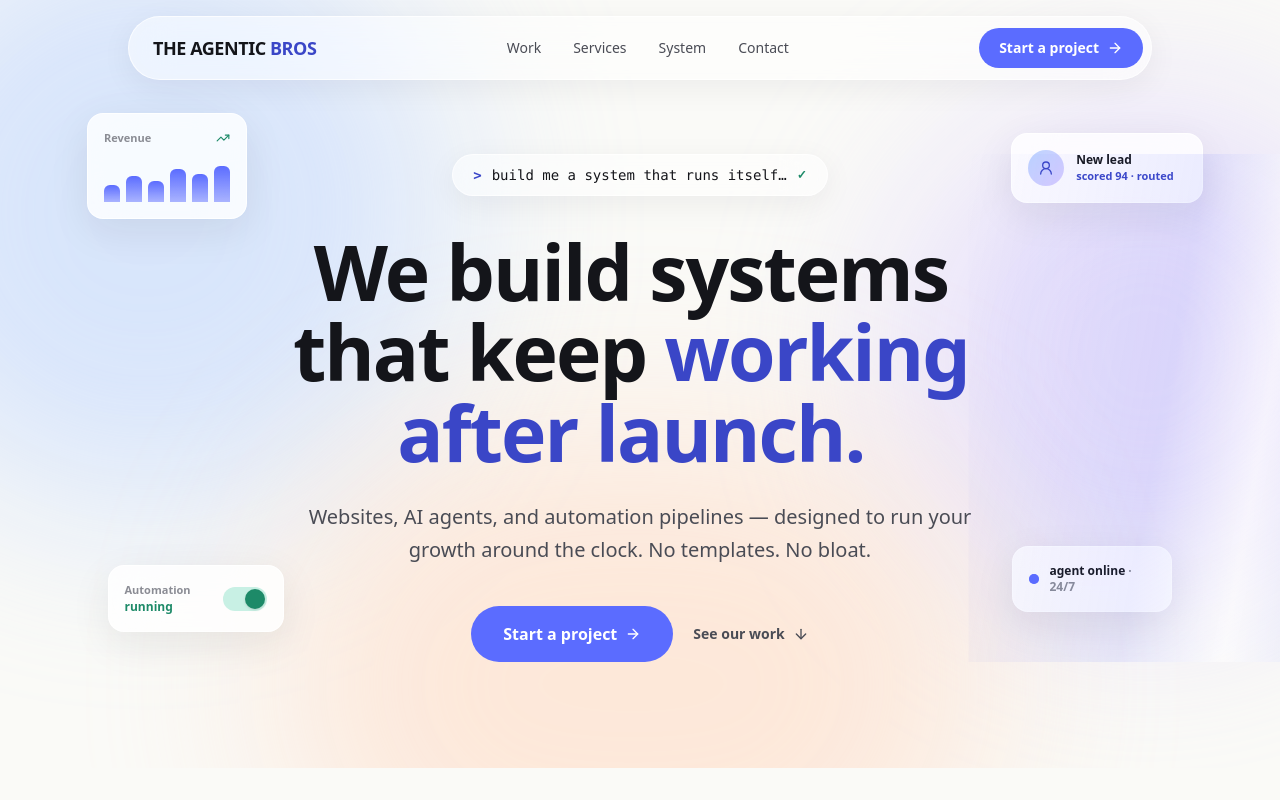
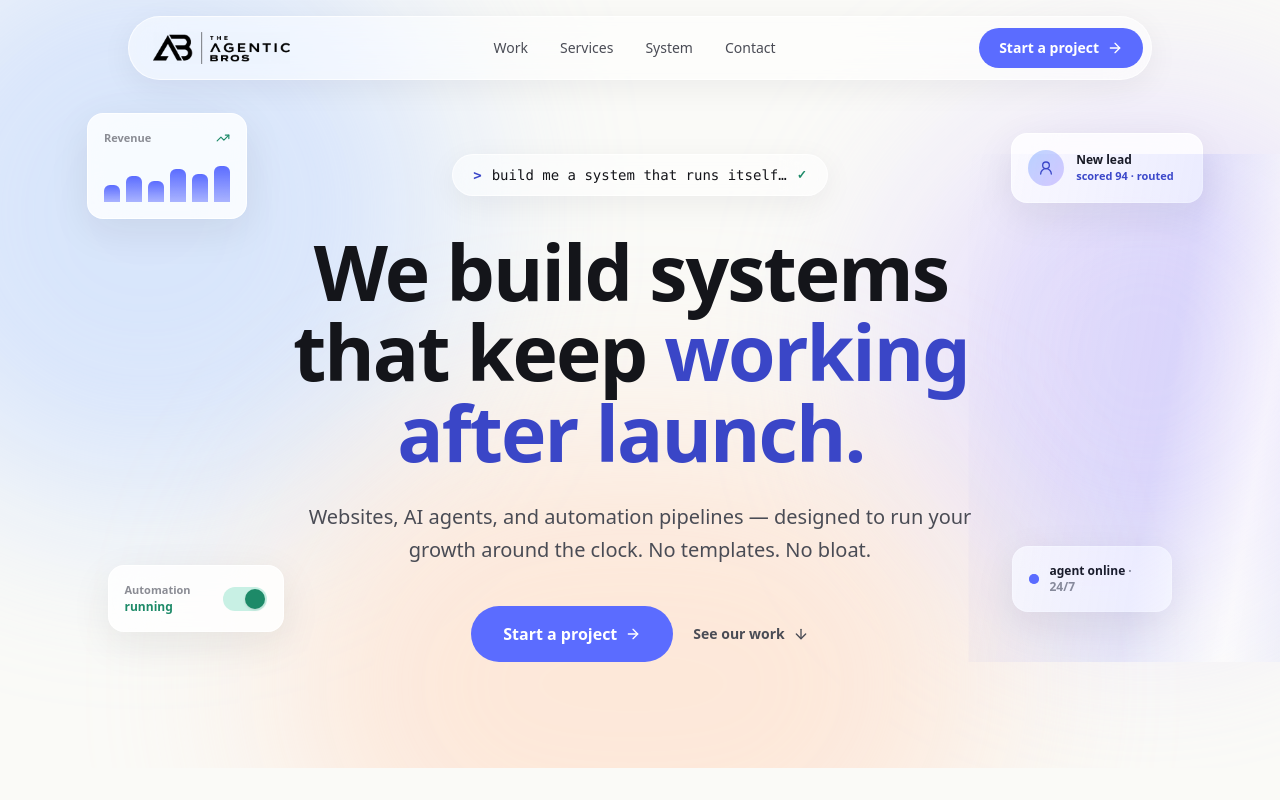
Before and after one commit to theagenticbros/TheAgenticBros_Website_new, a Next.js app: page / in a window 1280 px wide. Shown: the top 800 px of the page. Built offline with nearby package versions, Linux system fonts and the light colour scheme.

Commit message:
Add brand logo to navbar and footer
Replace text wordmark with transparent PNG logo (AB monogram + wordmark).

Co-Authored-By: Claude Opus 4.8 <noreply@anthropic.com>

```diff
--- a/src/components/Footer.tsx
+++ b/src/components/Footer.tsx
@@ -1,3 +1,4 @@
+import Image from "next/image";
 import { Mail } from "lucide-react";
 import { FaGithub, FaXTwitter, FaLinkedin } from "react-icons/fa6";
 
@@ -13,9 +14,13 @@ export default function Footer() {
   return (
     <footer className="border-t border-line bg-alt py-12">
       <div className="mx-auto flex max-w-6xl flex-col items-center justify-between gap-6 px-6 md:flex-row">
-        <span className="font-heading text-lg font-bold text-ink">
-          THE AGENTIC <span className="text-accent-ink">BROS</span>
-        </span>
+        <Image
+          src="/logo.png"
+          alt="The Agentic Bros"
+          width={1614}
+          height={377}
+          className="h-9 w-auto"
+        />
 
         <div className="flex items-center gap-3">
           {socials.map(({ href, label, Icon }) => (
--- a/src/components/Navbar.tsx
+++ b/src/components/Navbar.tsx
@@ -4,6 +4,7 @@ import { useState } from "react";
 import { motion, AnimatePresence } from "framer-motion";
 import { Menu, X, ArrowRight } from "lucide-react";
 import Link from "next/link";
+import Image from "next/image";
 
 const navLinks = [
   { href: "#work", label: "Work" },
@@ -23,8 +24,15 @@ export default function Navbar() {
       className="fixed inset-x-0 top-4 z-50 px-4"
     >
       <nav className="glass mx-auto flex h-16 max-w-5xl items-center justify-between rounded-full pl-6 pr-2">
-        <Link href="/" className="font-heading text-base font-bold tracking-tight sm:text-lg">
-          THE AGENTIC <span className="text-accent-ink">BROS</span>
+        <Link href="/" aria-label="The Agentic Bros — home" className="flex items-center">
+          <Image
+            src="/logo.png"
+            alt="The Agentic Bros"
+            width={1614}
+            height={377}
+            priority
+            className="h-7 w-auto sm:h-8"
+          />
         </Link>
 
         {/* Desktop links */}
```
Also changed, not shown: public/logo.png (added).
